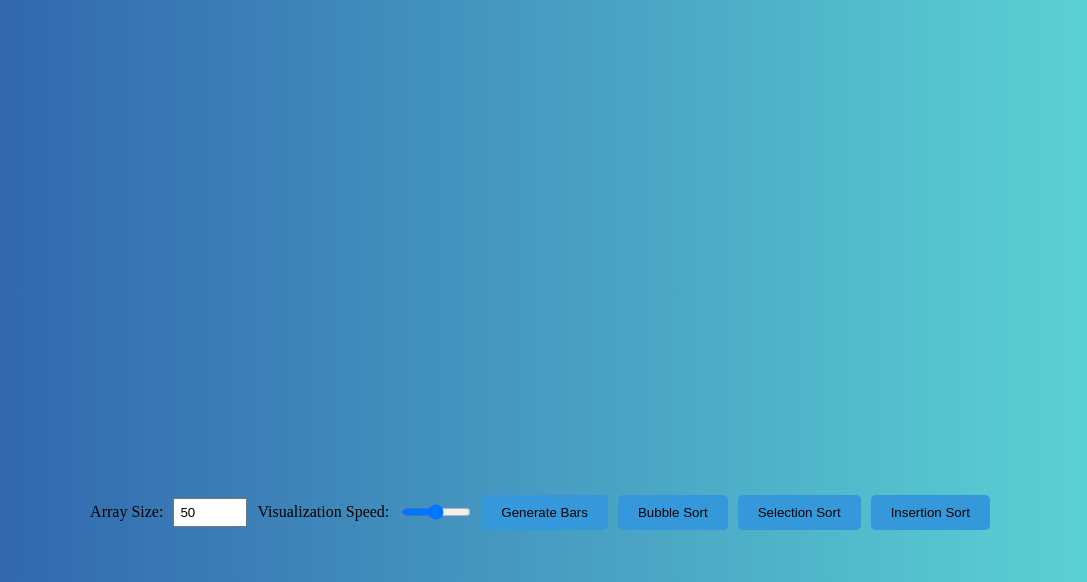
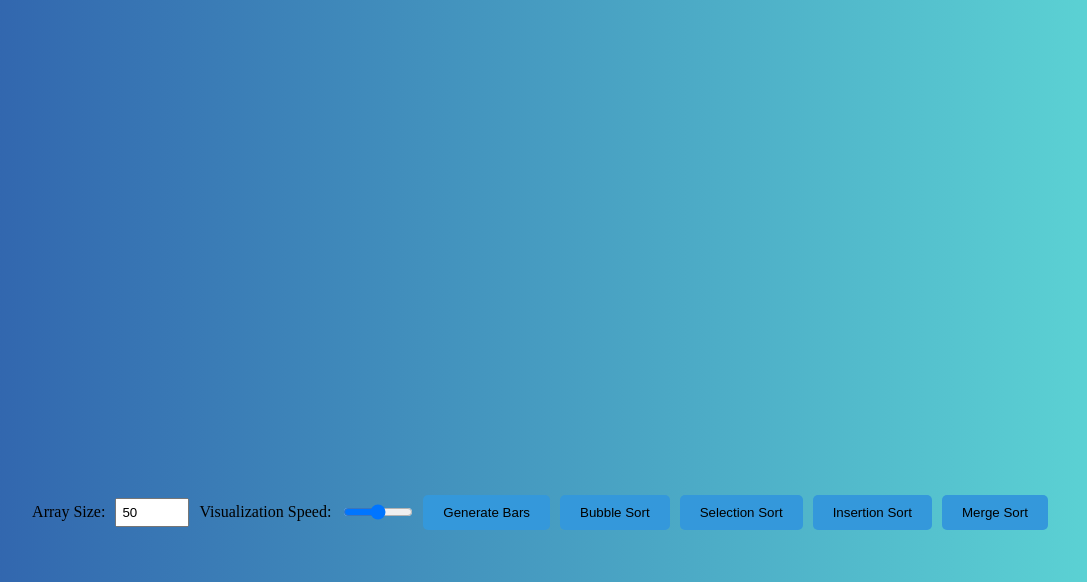
Before and after one commit to divya9936/Sorting-Visualizer, a plain HTML site: page index.html in a window 1280 px wide. Shown: the part 218-800 px from the top of the page, without its empty margins (95-1182 px from the left). Drawn offline with Linux system fonts and the light colour scheme.

Commit message:
Update index.html

```diff
--- a/index.html
+++ b/index.html
@@ -21,6 +21,7 @@
         <button class="button" id="bubbleSortButton">Bubble Sort</button>
         <button class="button" id="selectionSortButton">Selection Sort</button>
         <button class="button" id="insertionSortButton">Insertion Sort</button>
+        <button class="button" id="mergeSortButton">Merge Sort</button>
     </div>
     <script src="script.js"></script>
 </body>
```
